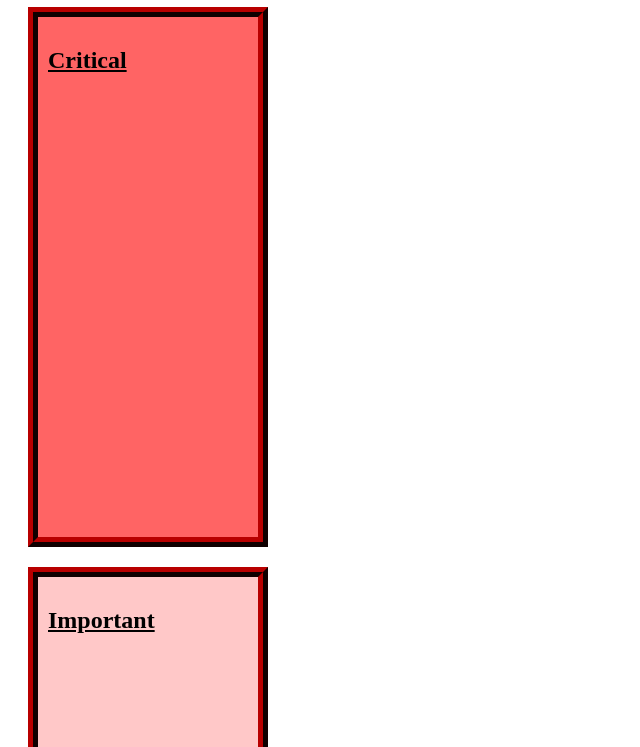
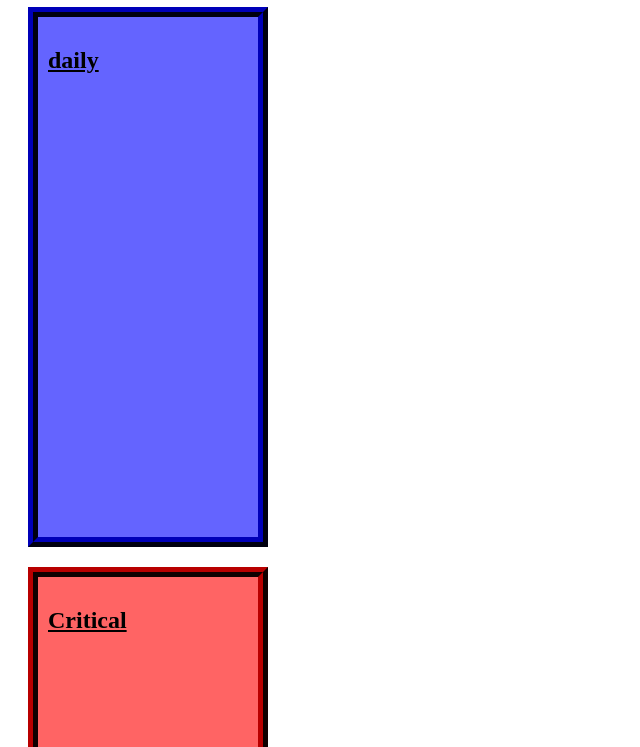
Before and after one commit to BrendanJackson/todo-list, a plain HTML site: page index.html in a window 1280 px wide. Shown: the part 633-1380 px from the top of the page, without its empty margins (0-640 px from the left). Drawn offline with Linux system fonts and the light colour scheme.

Commit message:
added daily

```diff
--- a/index.html
+++ b/index.html
@@ -1,3 +1,15 @@
+<!--Brendan Jackson-->
+<!--Priority List-->
+<!--Addition:Daily priority
+			 relearn and make comments on all code especially jQuery!
+-->
+<!--Subtraction: What don't I need here?
+                 How could I make this easier to read?
+
+
+
+                 -->
+
 
 <head>
 
@@ -34,6 +46,14 @@
 
 	<h1>Priority level</h1>
 
+		<div class="daily"> <!---->
+
+			<h2>daily</h2>
+			<ul>
+				</ul>
+		</div>
+
+
 		<div class="critical"> <!---->
 
 			<h2>Critical</h2>
--- a/jQuery_script.js
+++ b/jQuery_script.js
@@ -8,7 +8,7 @@ $(document).ready(function() {
        input_text = $('#input_text').val();
        input_date = $('#input_date').val();
        input_time = $('#input_time').val();
-       options_menu = '<select id="select"> <option value="critical">Critical</option> <option value="important">Important</option> <option value="future_importance">Future Importance</option> </select> ';
+       options_menu = '<select id="select"> <option value="daily">Daily</option> <option value="critical">Critical</option> <option value="important">Important</option> <option value="future_importance">Future Importance</option> </select> ';
 
       //http://stackoverflow.com/questions/1221957/jquery-to-retrieve-and-set-selected-option-value-of-html-select-element
 
--- a/styles.css
+++ b/styles.css
@@ -4,7 +4,7 @@
 		text-decoration: underline;
 	}
 
-	.category1, .critical, .master_list, .important, .future_importance{
+	.category1, .daily, .critical, .master_list, .important, .future_importance{
 		height: 500px;
 		width: 200px;
 		border:10px;
@@ -24,9 +24,17 @@
 		background-color: lightblue;
 	}
 
+	.daily{
+		background-color: rgb(100,100,255);
+		border-color: rgb(0,0,100);
+		background-image:
+
+	}
+
 	.critical{
 		background-color: rgb(255,100,100);
 		border-color: rgb(100,0,0);
+		background-image:
 
 	}
 
```
